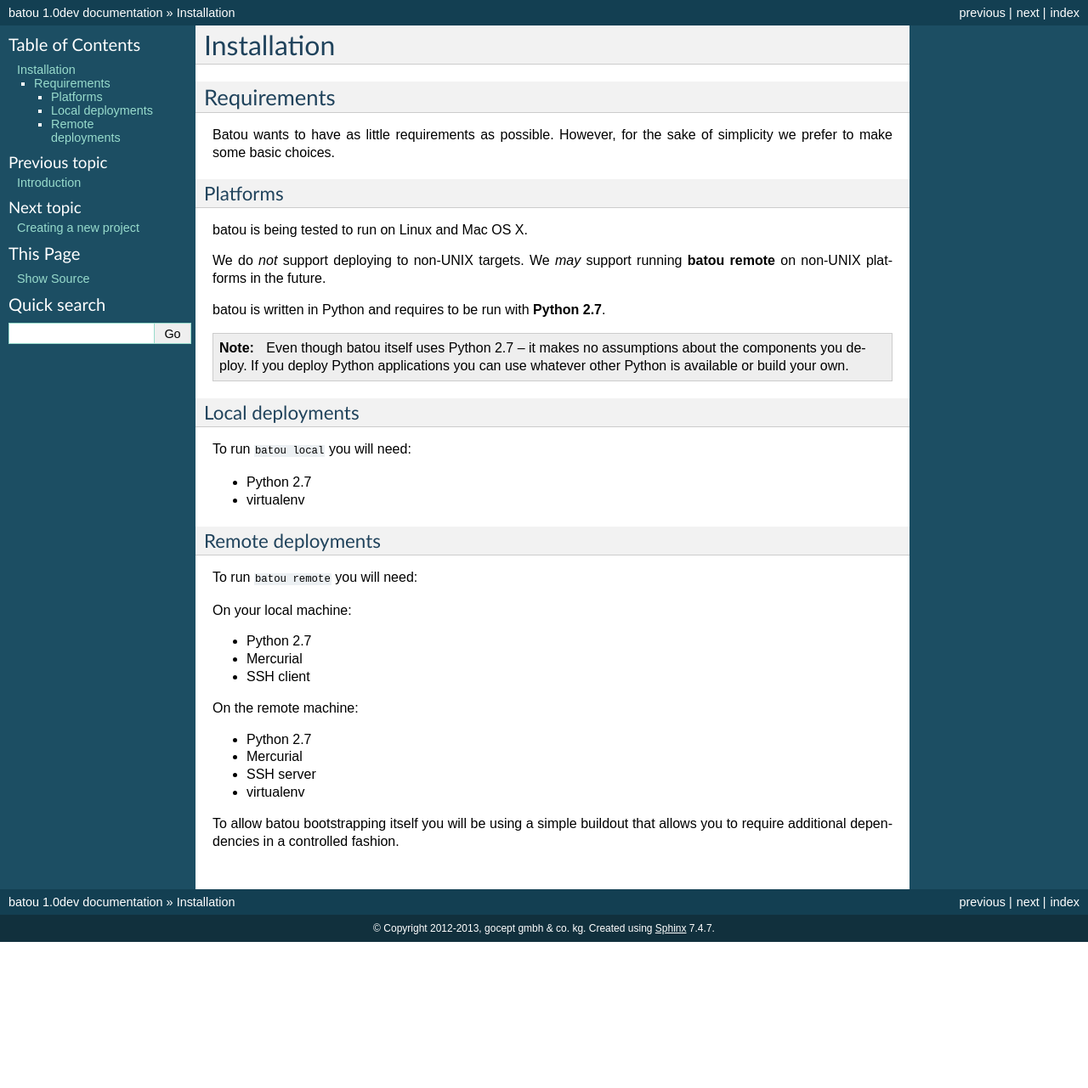
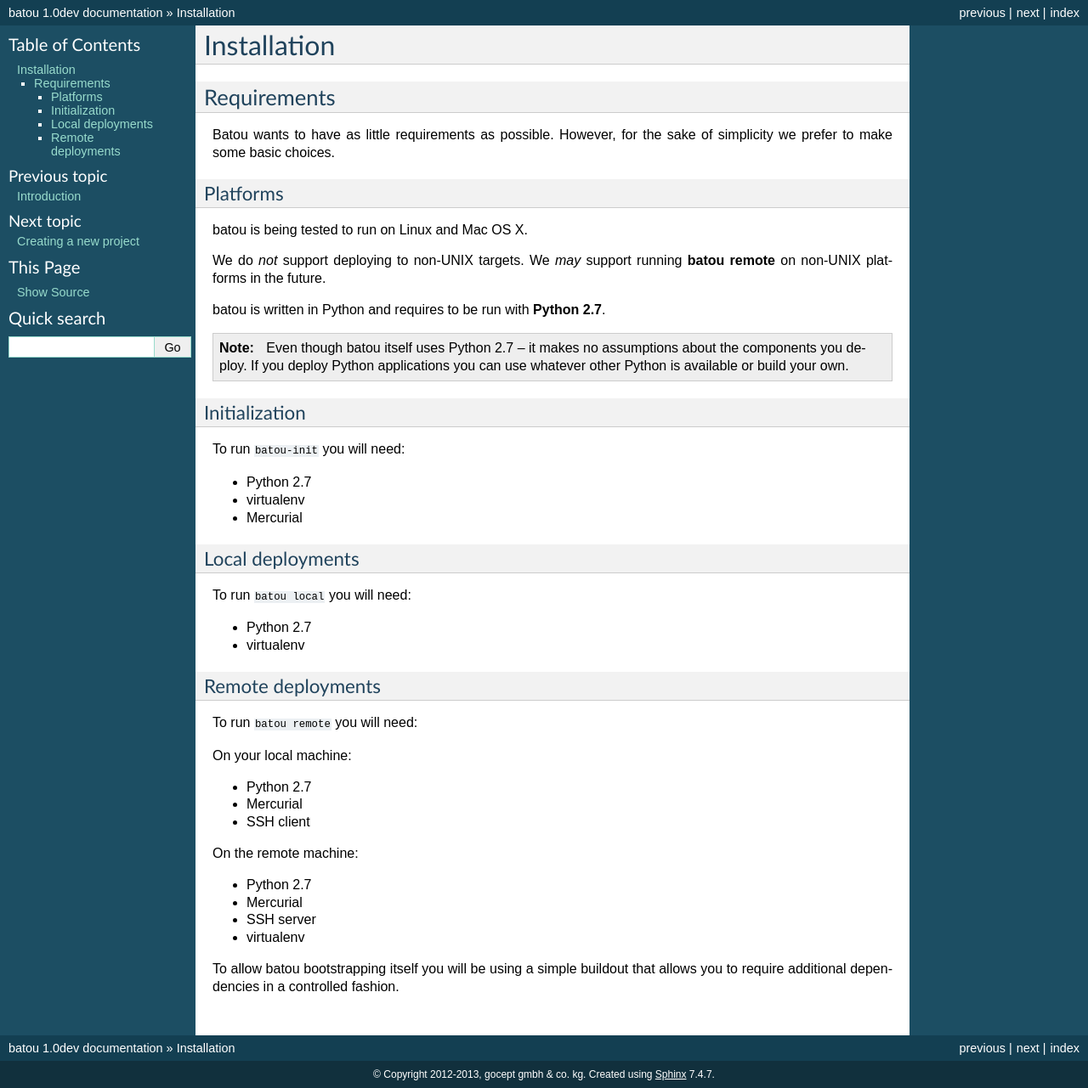
Before and after one commit to flyingcircusio/batou, a Sphinx documentation site: the page built from doc/source/installation.txt, in a window 1280 px wide. Shown: the whole page at 85% size. Built offline with Sphinx 7.4.7, drawn with Linux system fonts in a browser that asks for light colours; before the commit the page ends 1109 px from its top, so only the background shows below that.

Commit message:
Point out newer installation requirements.

```diff
--- a/doc/source/installation.txt
+++ b/doc/source/installation.txt
@@ -22,6 +22,16 @@
     whatever other Python is available or build your own.
 
 
+Initialization
+~~~~~~~~~~~~~~
+
+To run ``batou-init`` you will need:
+
+* Python 2.7
+* virtualenv
+* Mercurial
+
+
 Local deployments
 ~~~~~~~~~~~~~~~~~
 
@@ -29,7 +39,6 @@
 
 * Python 2.7
 * virtualenv
-
 
 Remote deployments
 ~~~~~~~~~~~~~~~~~~
```
